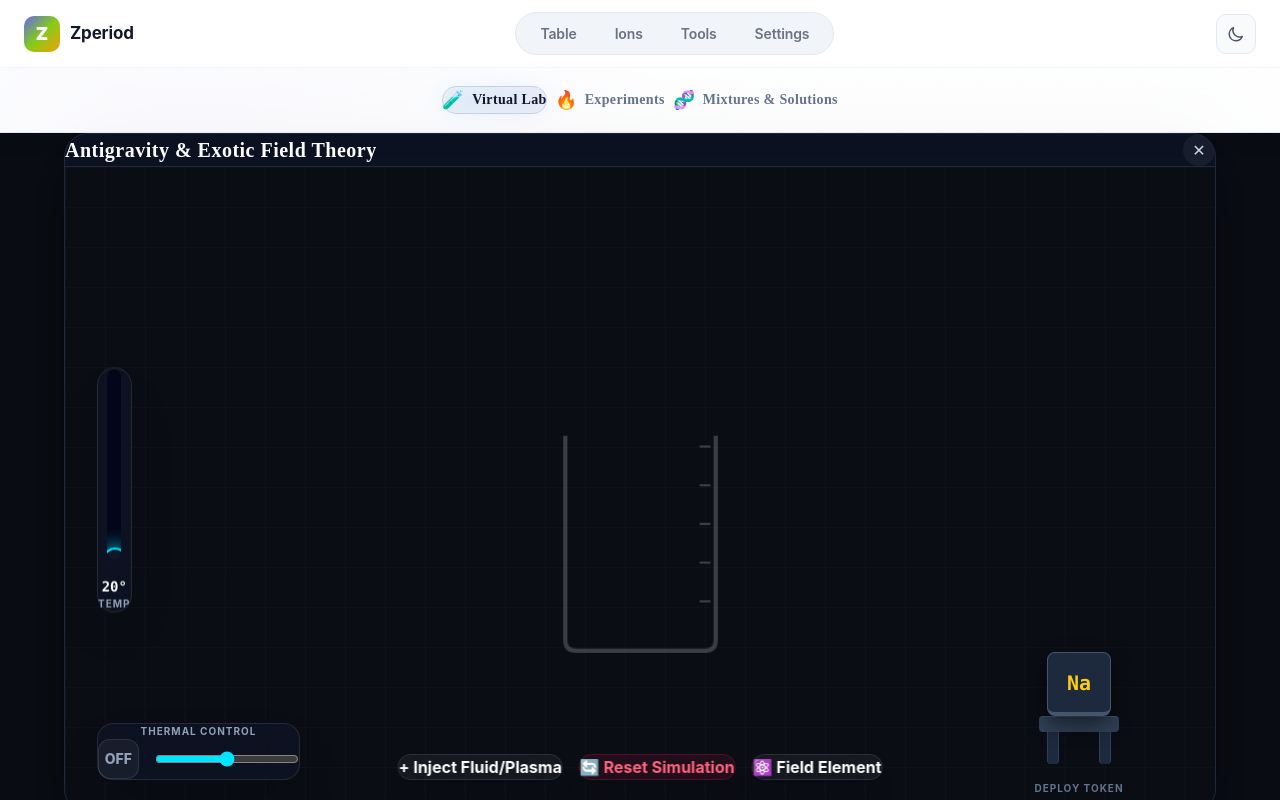
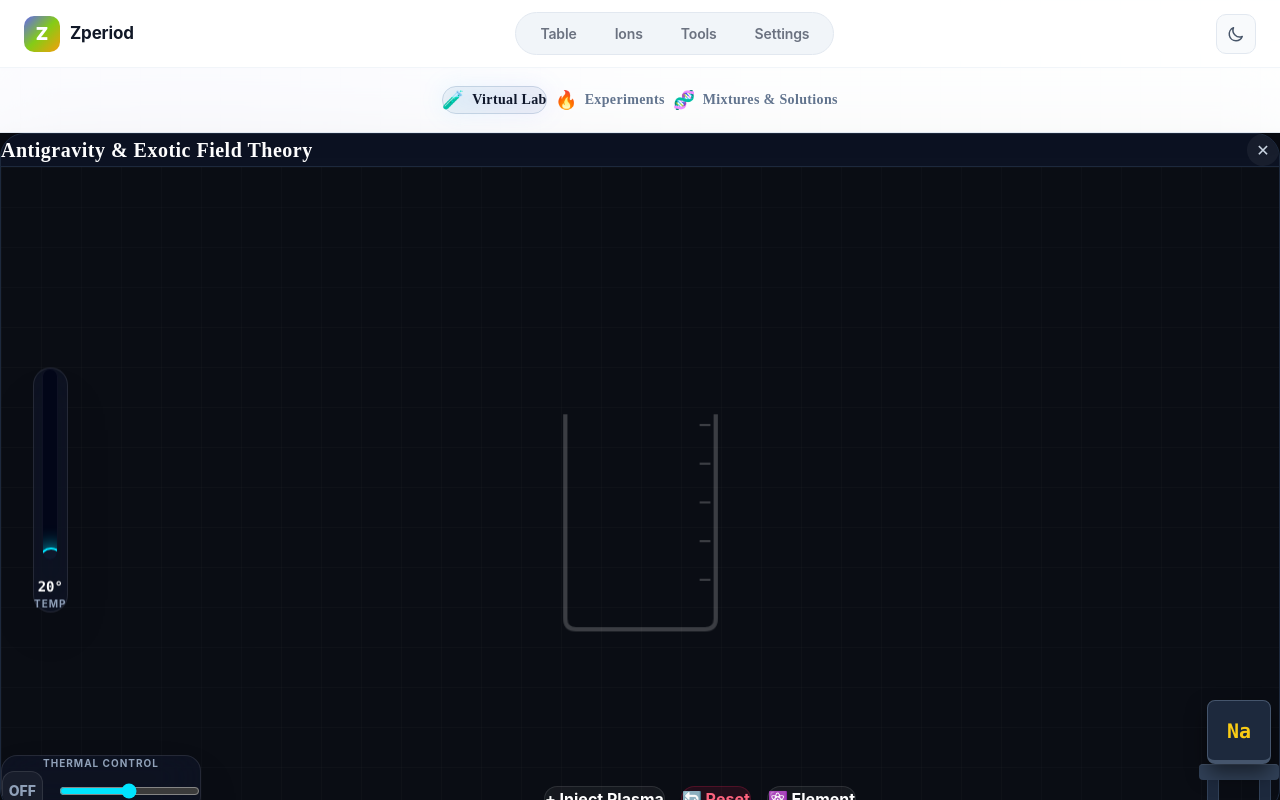
Before and after one commit to thomas2570/-Zperiod, a React (Vite) app: page /virtual-lab in a window 1280 px wide. Built offline with nearby package versions, Linux system fonts and the light colour scheme.

Commit message:
Fix VirtualWorkbench burner flame overlap and text truncation in cards/dropdowns

```diff
--- a/src/components/VirtualLabRedesign/ExperimentsTab/ExperimentsTab.jsx
+++ b/src/components/VirtualLabRedesign/ExperimentsTab/ExperimentsTab.jsx
@@ -81,20 +81,20 @@ export default function ExperimentsTab() {
               </motion.span>
             </div>
 
-            <div className="p-8 flex flex-col flex-1">
+            <div className="p-6 md:p-8 flex flex-col flex-1">
               <div className="flex justify-between items-center mb-5">
-                <span className="px-4 py-1.5 bg-white/10 rounded-full text-xs font-bold text-slate-200 tracking-wide uppercase">
+                <span className="px-4 py-1.5 bg-white/10 rounded-full text-xs font-bold text-slate-200 tracking-wide uppercase break-words">
                   {exp.category}
                 </span>
-                <span className="text-slate-400 text-sm font-semibold flex items-center gap-1">
+                <span className="text-slate-400 text-sm font-semibold flex items-center gap-1 shrink-0 ml-2">
                   ⏱️ {exp.time}
                 </span>
               </div>
 
-              <h3 className="text-2xl font-bold text-white mb-3 font-['Space_Grotesk'] group-hover:text-[#00e5ff] transition-colors">{exp.title}</h3>
-              <p className="text-slate-400 text-sm leading-relaxed mb-8 flex-1">{exp.desc}</p>
+              <h3 className="text-xl md:text-2xl font-bold text-white mb-3 font-['Space_Grotesk'] group-hover:text-[#00e5ff] transition-colors break-words leading-tight">{exp.title}</h3>
+              <p className="text-slate-400 text-sm leading-relaxed mb-6 md:mb-8 flex-1 whitespace-normal break-words">{exp.desc}</p>
 
-              <div className="flex justify-between items-center border-t border-slate-700/50 pt-6 mt-auto">
+              <div className="flex justify-between items-center border-t border-slate-700/50 pt-6 mt-auto flex-wrap gap-4">
                 <span className={`text-sm font-extrabold uppercase tracking-widest ${exp.difficulty === 'Beginner' ? 'text-emerald-400' : exp.difficulty === 'Intermediate' ? 'text-amber-400' : 'text-rose-400'}`}>
                   {exp.difficulty}
                 </span>
--- a/src/components/VirtualLabRedesign/VirtualWorkbench.jsx
+++ b/src/components/VirtualLabRedesign/VirtualWorkbench.jsx
@@ -89,23 +89,24 @@ export default function VirtualWorkbench() {
       ctx.clearRect(0, 0, canvas.width, canvas.height);
 
       const cx = canvas.width / 2;
-      const cy = canvas.height / 2 + 50;
+      const cy = canvas.height / 2 + 30; // Shifted beaker slightly up to give room for burner
       const beakerW = 140;
       const beakerH = 200;
       const beakerLeft = cx - beakerW / 2;
       const beakerTop = cy - beakerH / 2;
 
-      // Draw Burner underneath
+      // Draw Burner underneath (moved lower to prevent overlap)
+      const burnerTop = cy + beakerH / 2 + 20;
       if (state.heaterOn) {
         ctx.fillStyle = '#1e293b';
-        ctx.fillRect(cx - 15, cy + beakerH / 2 + 10, 30, 40);
+        ctx.fillRect(cx - 15, burnerTop, 30, 40);
         ctx.fillStyle = '#0f172a';
-        ctx.fillRect(cx - 25, cy + beakerH / 2 + 45, 50, 10);
+        ctx.fillRect(cx - 25, burnerTop + 35, 50, 10);
 
-        const flameH = (state.heaterIntensity / 100) * 50;
+        const flameH = (state.heaterIntensity / 100) * 35; // Max 35px so it doesn't overlap beaker
         ctx.beginPath();
-        ctx.moveTo(cx - 10, cy + beakerH / 2 + 10);
-        ctx.quadraticCurveTo(cx, cy + beakerH / 2 + 10 - flameH - Math.random() * 10, cx + 10, cy + beakerH / 2 + 10);
+        ctx.moveTo(cx - 10, burnerTop);
+        ctx.quadraticCurveTo(cx, burnerTop - flameH - Math.random() * 10, cx + 10, burnerTop);
         ctx.fillStyle = `rgba(0, 229, 255, ${0.7 + Math.random() * 0.3})`; // Neon cyan burner flame
         ctx.fill();
       }
@@ -117,7 +118,6 @@ export default function VirtualWorkbench() {
       if (state.waterLevel > 0) {
         let waterHeight = (state.waterLevel / 100) * (beakerH - 20);
 
-        // If anti-gravity is active, the fluid block actually slowly depletes as it turns into flying particles
         if (isAntiGrav) {
            state.waterLevel = Math.max(0, state.waterLevel - 0.2);
            waterHeight = (state.waterLevel / 100) * (beakerH - 20);
@@ -142,7 +142,6 @@ export default function VirtualWorkbench() {
           ctx.lineTo(beakerLeft + 10, cy + beakerH / 2);
           ctx.quadraticCurveTo(beakerLeft + 5, cy + beakerH / 2 - 5, beakerLeft + 5, cy + beakerH / 2 - 10);
 
-          // Fluid color
           ctx.fillStyle = isAntiGrav ? 'rgba(0, 229, 255, 0.4)' : 'rgba(59, 130, 246, 0.6)';
           ctx.fill();
         }
@@ -159,7 +158,7 @@ export default function VirtualWorkbench() {
           }
         }
 
-        // Anti-Gravity Particles (Fly out of container entirely)
+        // Anti-Gravity Particles
         if (isAntiGrav) {
            if (Math.random() < 0.8) {
              state.antiGravParticles.push({
@@ -185,7 +184,6 @@ export default function VirtualWorkbench() {
           ctx.arc(b.x, b.y, b.size, 0, Math.PI * 2);
           ctx.fill();
 
-          // Pop at surface
           if (b.y < waterY) state.bubbles.splice(i, 1);
         }
 
@@ -193,7 +191,7 @@ export default function VirtualWorkbench() {
         for (let i = state.antiGravParticles.length - 1; i >= 0; i--) {
           const p = state.antiGravParticles[i];
           p.x += p.vx;
-          p.y += p.vy; // Flies straight UP out of beaker!
+          p.y += p.vy;
           p.life -= 0.005;
 
           ctx.globalCompositeOperation = 'screen';
@@ -203,7 +201,6 @@ export default function VirtualWorkbench() {
           ctx.arc(p.x, p.y, p.size, 0, Math.PI*2);
           ctx.fill();
 
-          // Outer glow for exotic look
           ctx.fillStyle = p.color;
           ctx.globalAlpha = p.life * 0.3;
           ctx.beginPath();
@@ -213,7 +210,6 @@ export default function VirtualWorkbench() {
           ctx.globalAlpha = 1.0;
           ctx.globalCompositeOperation = 'source-over';
 
-          // Destroy when off screen
           if (p.life <= 0 || p.y < -50) state.antiGravParticles.splice(i, 1);
         }
       }
@@ -246,7 +242,6 @@ export default function VirtualWorkbench() {
         const limitY = cy + beakerH/2 - 20;
         if (state.elementY > limitY) state.elementY = limitY;
 
-        // Dissolve exotic element during antigrav
         let alpha = 1;
         if (isAntiGrav) {
            alpha = Math.max(0, state.waterLevel / 50); // Fades away as fluid depletes
@@ -294,13 +289,13 @@ export default function VirtualWorkbench() {
   };
 
   return (
-    <div className="w-full h-full flex items-center justify-center p-8 bg-[#0a0d14]">
-      <div className="w-full max-w-6xl h-[85vh] bg-[#0f172a] rounded-3xl shadow-[0_20px_60px_rgba(0,0,0,0.5)] flex flex-col relative overflow-hidden border border-slate-800">
+    <div className="w-full h-full flex items-center justify-center p-4 md:p-8 bg-[#0a0d14]">
+      <div className="w-full max-w-[1400px] h-[85vh] bg-[#0f172a] rounded-3xl shadow-[0_20px_60px_rgba(0,0,0,0.5)] flex flex-col relative overflow-hidden border border-slate-800">
 
         {/* Top Bar */}
-        <div className="flex items-center justify-between px-6 py-4 border-b border-slate-800 bg-black/20">
-          <h2 className="text-xl font-bold text-white font-['Space_Grotesk'] tracking-wide">Antigravity & Exotic Field Theory</h2>
-          <button className="w-8 h-8 rounded-full bg-white/5 hover:bg-white/20 flex items-center justify-center text-slate-300 transition-colors">
+        <div className="flex items-start md:items-center justify-between px-6 py-4 border-b border-slate-800 bg-black/20 gap-4">
+          <h2 className="text-lg md:text-xl font-bold text-white font-['Space_Grotesk'] tracking-wide leading-tight break-words">Antigravity & Exotic Field Theory</h2>
+          <button className="w-8 h-8 rounded-full bg-white/5 hover:bg-white/20 flex items-center justify-center text-slate-300 transition-colors flex-shrink-0 mt-1 md:mt-0">
             ✕
           </button>
         </div>
@@ -315,7 +310,7 @@ export default function VirtualWorkbench() {
                 initial={{ y: -50, opacity: 0 }}
                 animate={{ y: 20, opacity: 1 }}
                 exit={{ y: -50, opacity: 0 }}
-                className={`absolute top-4 left-1/2 -translate-x-1/2 z-20 px-10 py-4 rounded-2xl border shadow-2xl font-mono text-xl font-extrabold backdrop-blur-xl transition-all duration-500
+                className={`absolute top-4 left-1/2 -translate-x-1/2 z-20 px-6 md:px-10 py-3 md:py-4 rounded-2xl border shadow-2xl font-mono text-sm md:text-xl font-extrabold backdrop-blur-xl transition-all duration-500 max-w-[90%] text-center break-words
                   ${activeElement.type === 'exotic'
                      ? 'bg-[#0a0d14]/70 text-[#00e5ff] border-[#00e5ff]/60 shadow-[0_0_50px_rgba(0,229,255,0.4)]'
                      : 'bg-slate-900/80 text-white border-slate-600 shadow-[0_0_30px_rgba(255,255,255,0.1)]'
@@ -329,7 +324,6 @@ export default function VirtualWorkbench() {
 
           {/* Canvas Background Area */}
           <div className="absolute inset-0 bg-[#0a0d14]">
-             {/* Faint CSS Grid */}
              <div className="absolute inset-0 pointer-events-none opacity-20" style={{ backgroundImage: `linear-gradient(rgba(255, 255, 255, 0.1) 1px, transparent 1px), linear-gradient(90deg, rgba(255, 255, 255, 0.1) 1px, transparent 1px)`, backgroundSize: '40px 40px' }}></div>
             <canvas
               ref={canvasRef}
@@ -340,7 +334,7 @@ export default function VirtualWorkbench() {
           </div>
 
           {/* Left Vertical Slider (Temperature) */}
-          <div className="absolute left-8 top-1/2 -translate-y-1/2 bg-slate-900/60 backdrop-blur-xl rounded-full py-8 px-4 shadow-2xl border border-white/10 flex flex-col items-center gap-4 z-10">
+          <div className="hidden lg:flex absolute left-8 top-1/2 -translate-y-1/2 bg-slate-900/60 backdrop-blur-xl rounded-full py-8 px-4 shadow-2xl border border-white/10 flex-col items-center gap-4 z-10">
             <div className="relative h-48 w-4 bg-slate-950 rounded-full flex flex-col justify-end overflow-hidden border border-white/5">
                <motion.div
                  className="w-full bg-[#00e5ff] rounded-full"
@@ -360,8 +354,11 @@ export default function VirtualWorkbench() {
             </div>
           </div>
 
+          {/* Responsive Bottom Controls Area */}
+          <div className="absolute bottom-0 left-0 w-full p-4 md:p-8 flex flex-col md:flex-row justify-between items-center md:items-end gap-6 z-10 pointer-events-none">
+
             {/* Bottom Left Heater Control */}
-          <div className="absolute bottom-8 left-8 bg-slate-900/60 backdrop-blur-xl rounded-2xl p-5 shadow-2xl border border-white/10 min-w-[180px] z-10">
+            <div className="bg-slate-900/60 backdrop-blur-xl rounded-2xl p-5 shadow-2xl border border-white/10 w-[200px] pointer-events-auto shrink-0 hidden md:block">
                <div className="text-[10px] font-bold text-slate-400 mb-4 text-center tracking-widest uppercase">Thermal Control</div>
                <div className="flex items-center gap-4">
                  <button
@@ -381,41 +378,40 @@ export default function VirtualWorkbench() {
             </div>
 
             {/* Bottom Center Actions */}
-          <div className="absolute bottom-8 left-1/2 -translate-x-1/2 flex items-center gap-4 z-10">
+            <div className="flex flex-wrap justify-center items-center gap-3 md:gap-4 pointer-events-auto">
                <button
                  onClick={handleAddWater}
-               className="px-6 py-3.5 bg-white/5 hover:bg-white/10 backdrop-blur-xl text-white font-bold rounded-2xl shadow-xl border border-white/10 transition-all flex items-center gap-2"
+                 className="px-4 md:px-6 py-2.5 md:py-3.5 bg-white/5 hover:bg-white/10 backdrop-blur-xl text-white text-sm md:text-base font-bold rounded-2xl shadow-xl border border-white/10 transition-all flex items-center gap-2 whitespace-nowrap"
                >
-               + Inject Fluid/Plasma
+                 + Inject Plasma
                </button>
                <button
                  onClick={handleReset}
-               className="px-6 py-3.5 bg-rose-500/10 hover:bg-rose-500/20 backdrop-blur-xl text-rose-400 font-bold rounded-2xl shadow-xl border border-rose-500/20 transition-all flex items-center gap-2"
+                 className="px-4 md:px-6 py-2.5 md:py-3.5 bg-rose-500/10 hover:bg-rose-500/20 backdrop-blur-xl text-rose-400 text-sm md:text-base font-bold rounded-2xl shadow-xl border border-rose-500/20 transition-all flex items-center gap-2 whitespace-nowrap"
                >
-               🔄 Reset Simulation
+                 🔄 Reset
                </button>
                <div className="relative">
                  <button
                    onClick={() => setShowElementMenu(!showElementMenu)}
-                 className="px-6 py-3.5 bg-white/5 hover:bg-white/10 backdrop-blur-xl text-white font-bold rounded-2xl shadow-xl border border-white/10 transition-all flex items-center gap-2"
+                   className="px-4 md:px-6 py-2.5 md:py-3.5 bg-white/5 hover:bg-white/10 backdrop-blur-xl text-white text-sm md:text-base font-bold rounded-2xl shadow-xl border border-white/10 transition-all flex items-center gap-2 whitespace-nowrap"
                  >
-                 ⚛️ Field Element
+                   ⚛️ Element
                  </button>
 
-               {/* Element Menu Dropdown */}
                  <AnimatePresence>
                    {showElementMenu && (
                      <motion.div
                        initial={{ opacity: 0, y: 10 }}
                        animate={{ opacity: 1, y: 0 }}
                        exit={{ opacity: 0, y: 10 }}
-                     className="absolute bottom-full mb-3 left-0 w-full bg-slate-900/90 backdrop-blur-xl rounded-2xl shadow-2xl border border-white/10 p-2 flex flex-col gap-1"
+                       className="absolute bottom-full mb-3 left-1/2 -translate-x-1/2 w-[200px] bg-slate-900/95 backdrop-blur-xl rounded-2xl shadow-2xl border border-white/10 p-2 flex flex-col gap-1 pointer-events-auto"
                      >
                        {ELEMENTS.map(el => (
                          <button
                            key={el.id}
                            onClick={() => { setActiveElement(el); setShowElementMenu(false); }}
-                         className={`p-3 rounded-xl font-bold text-sm text-left border border-transparent transition-all
+                           className={`p-3 rounded-xl font-bold text-sm text-left border border-transparent transition-all whitespace-normal leading-tight
                              ${activeElement.id === el.id
                                 ? `bg-slate-800 border-${el.color}`
                                 : 'hover:bg-white/10 text-slate-300'
@@ -432,7 +428,7 @@ export default function VirtualWorkbench() {
             </div>
 
             {/* Bottom Right Element Stand */}
-          <div className="absolute bottom-12 right-24 flex flex-col items-center z-10">
+            <div className="flex flex-col items-center pointer-events-auto shrink-0 mb-4 md:mb-8 md:mr-8 hidden sm:flex">
               <motion.button
                 whileHover={{ y: -5 }}
                 whileTap={{ scale: 0.9 }}
@@ -451,13 +447,14 @@ export default function VirtualWorkbench() {
                 <div className="w-3 h-8 bg-slate-800 rounded-b-sm border-l border-r border-slate-700" />
                 <div className="w-3 h-8 bg-slate-800 rounded-b-sm border-l border-r border-slate-700" />
               </div>
-            <div className="absolute -bottom-8 text-[10px] font-bold text-slate-500 uppercase tracking-widest text-center whitespace-nowrap">
-              Deploy Token
+              <div className="absolute -bottom-6 text-[10px] font-bold text-slate-500 uppercase tracking-widest text-center whitespace-nowrap">
+                Deploy
               </div>
             </div>
 
           </div>
         </div>
       </div>
+    </div>
   );
 }
```
Lines whose indentation alone changed are shown as unchanged.
